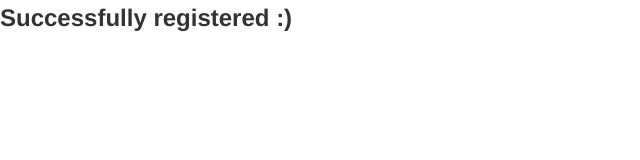
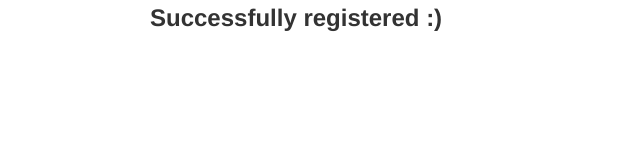
Before and after one commit to federicospini/courses-registration, a website: page public/success.html in a window 1280 px wide. Shown: the whole page, without its empty margins (0-640 px from the left). Drawn offline with Linux system fonts and the light colour scheme.

Commit message:
customized for iframe use

```diff
--- a/public/success.html
+++ b/public/success.html
@@ -6,11 +6,10 @@
   <link rel="stylesheet" href="./css/bootstrap.min.css">
 </head>
 <body>
-<div id="container">
+
+<div class="container">
   <div class="row">
-    <div class="span8">
       <h2>Successfully registered :)</h2>
-    </div>
   </div>
 </div>
 
--- a/server.js
+++ b/server.js
@@ -48,6 +48,7 @@ server.configure('production', function(){
 
 server.post('/register', function (req, res) {
   var student = req.body.student;
+  student.courses = student.courses || {};
   student.courses.cg = !!student.courses.cg;
   student.courses.bio = !!student.courses.bio;
 
```
